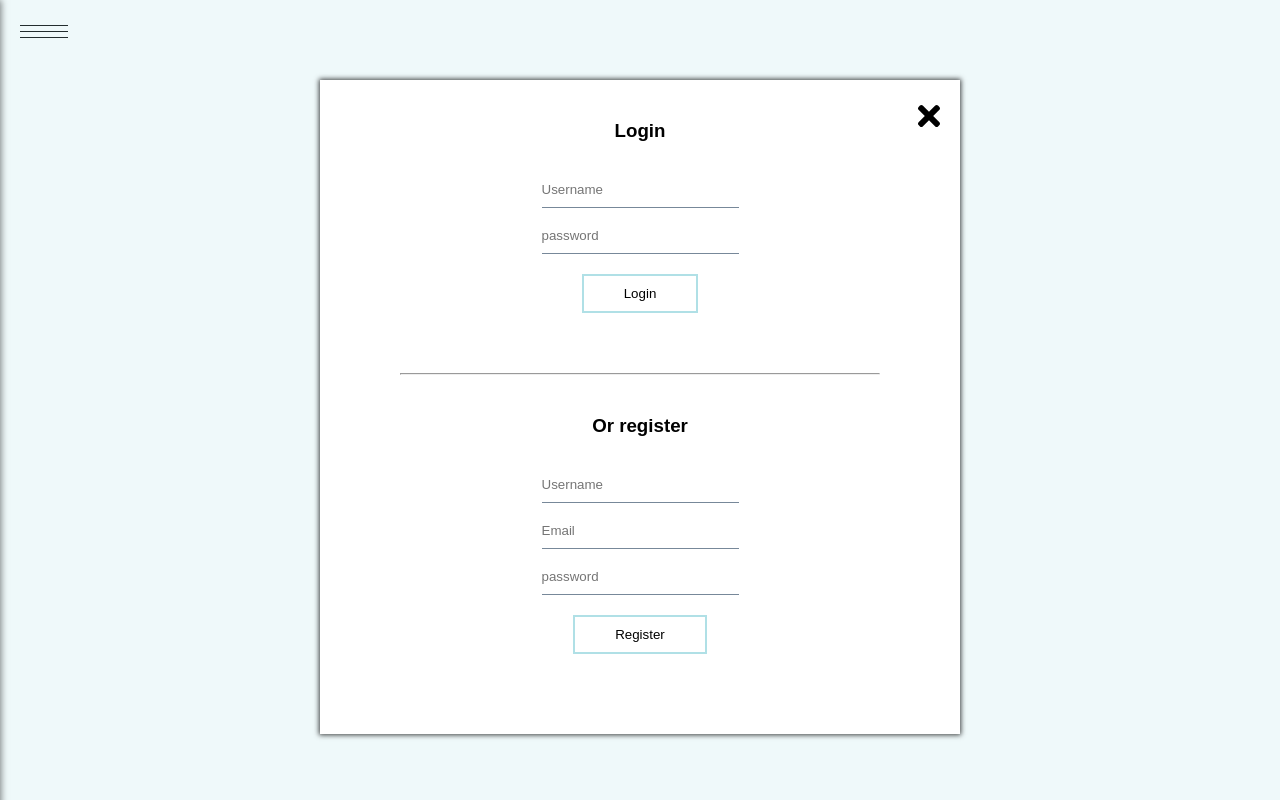
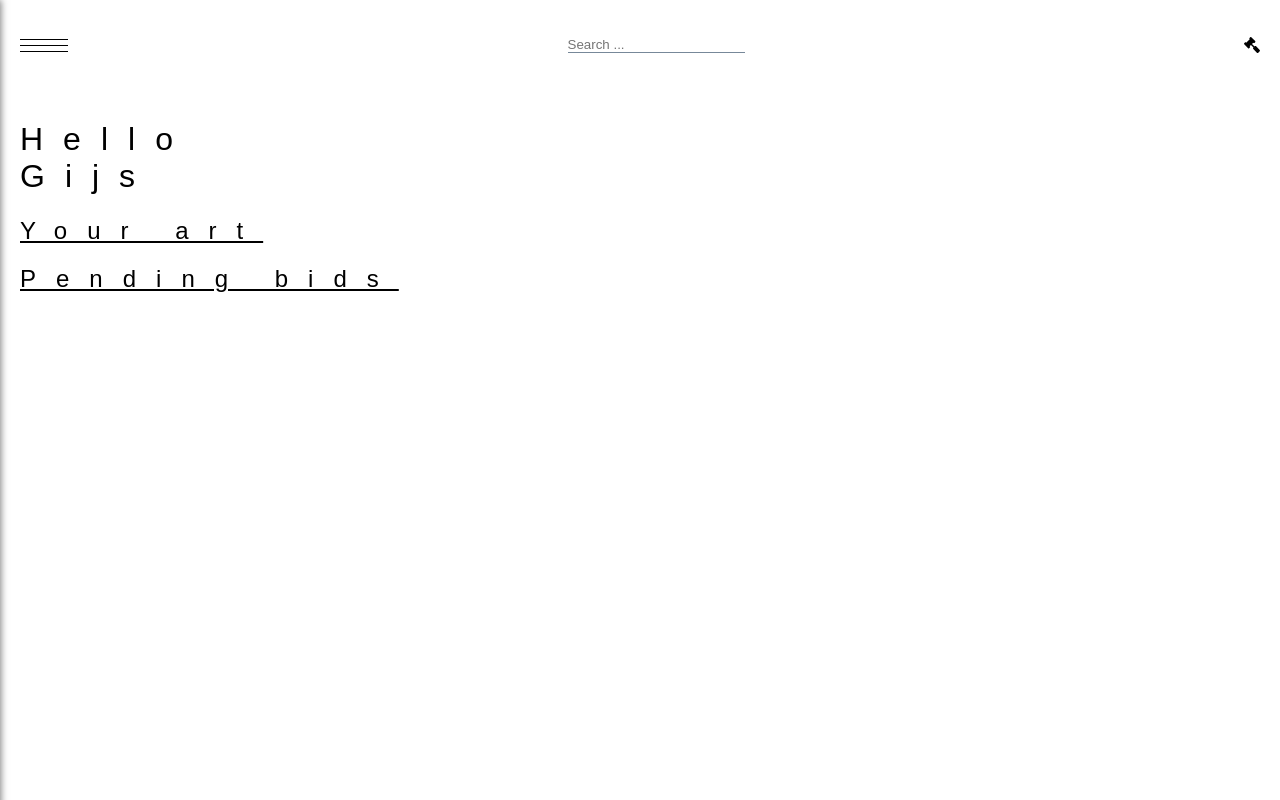
Before and after one commit to gijslebesque/the-art-project, a React (Create React App) app in the folder client/: page /profile in a window 1280 px wide. Built offline with nearby package versions, Linux system fonts and the light colour scheme; what webfontloader would draw is missing.

Commit message:
login and register logic

```diff
--- a/client/src/App.js
+++ b/client/src/App.js
@@ -5,29 +5,25 @@ import Navbar from './components/Navbar.jsx';
 import Home from './components/Home.js';
 import SideNav from './components/SideNav.jsx';
 import LoginModal from './components/LoginModal.js';
+import AuthService from './authenticate.js';
+import Profile from './components/Profile.js';
 
-import { library } from '@fortawesome/fontawesome-svg-core'
-import { faIgloo, faTimes } from '@fortawesome/free-solid-svg-icons'
+import { library } from '@fortawesome/fontawesome-svg-core';
+import { faIgloo, faTimes, faGavel } from '@fortawesome/free-solid-svg-icons';
 
-library.add(faIgloo, faTimes)
+library.add(faIgloo, faTimes, faGavel);
+
 
 class App extends Component {
 	constructor(props){
 		super(props)
 		this.state = {
+			loading: false,
+			isLoggedIn: false,
 			sideNaveOpen: false,
-			loginModalOpen: true,
-			login: {
-				username: "",
-				password: ""
-			},
-			register: {
-				username: "",
-				email: "",
-				password: ""
-			}
-
+			loginModalOpen: false,
 		}
+		this.service = new AuthService()
 	}
 
 	toggleSideNav = (toggle) =>{
@@ -38,15 +34,73 @@ class App extends Component {
 		this.setState({loginModalOpen:toggle})
 	}
 
+	handleLoginSubmit = (e, input) => {
+		e.preventDefault();
+		const {username, password } = input;
+		console.log(username)
+      	this.service.login(username, password)
+			.then( res => {
+				console.log(res);
+				// if(!res.message){
+				// 	history.push("/tasks")
+				// }
+				// else{
+				// 	this.setState(prevState => ({
+				// 		register: {
+				// 			...prevState.register,
+				// 			errorMessage: res.message
+				// 		}
+				// 	}))
+				// }
+
+			}).catch( err => console.log(err));
+	}
+
+	handleRegisterSubmit = (e, input) => {
+		e.preventDefault();
+		const {username, email, password } = input;
+		console.log(username)
+      	this.service.register(username, email, password)
+			.then( res => {
+				console.log(res);
+				// if(!res.message){
+				// 	history.push("/tasks")
+				// }
+				// else{
+				// 	this.setState(prevState => ({
+				// 		register: {
+				// 			...prevState.register,
+				// 			errorMessage: res.message
+				// 		}
+				// 	}))
+				// }
+
+			}).catch( err => console.log(err));
+	}
+
+
 
 	render() {
+		console.log(this.state)
     	return (
     		<div className="App">
     			<Navbar toggleSideNav={this.toggleSideNav}/>
-				<SideNav toggleSideNav={this.toggleSideNav} isOpen={this.state.sideNaveOpen}/>
-				<LoginModal toggleLoginModal={this.toggleLoginModal} isOpen={this.state.loginModalOpen} />
+				<SideNav
+					toggleSideNav={this.toggleSideNav}
+					isOpen={this.state.sideNaveOpen}
+					userLoggedIn={this.state.isLoggedIn}
+					toggleLoginModal={this.toggleLoginModal}
+				/>
+
+				<LoginModal
+					toggleLoginModal={this.toggleLoginModal}
+					isOpen={this.state.loginModalOpen}
+					handleLoginSubmit={this.handleLoginSubmit}
+					handleRegisterSubmit={this.handleRegisterSubmit}
+				/>
 				<Switch>
         			<Route exact path='/' component={Home}/>
+					<Route exact path='/profile' component={Profile}/>
       			</Switch>
       		</div>
     	);
--- a/client/src/authenticate.js
+++ b/client/src/authenticate.js
@@ -4,7 +4,7 @@ class AuthService {
   constructor() {
 
     const service = axios.create({
-      baseURL: 'http://localhost:5000/api',
+      baseURL: 'http://localhost:3001/api',
       withCredentials: true
     });
     this.service = service;
@@ -17,8 +17,8 @@ class AuthService {
     return this.service.post('/logout')
     .then(response => response.data)
   }
-  signup = (username, password) => {
-    return this.service.post('/register', {username, password})
+  register = (username, email, password) => {
+    return this.service.post('/register', {username, email, password})
     .then(response => response.data)
   }
   loggedin = () => {
--- a/client/src/components/LoginModal.js
+++ b/client/src/components/LoginModal.js
@@ -9,7 +9,38 @@ import { FontAwesomeIcon } from '@fortawesome/react-fontawesome'
 class LoginModal extends Component {
     constructor(props){
         super(props)
+        this.state = {
+            login: {
+				username: "",
+				password: ""
+			},
+			register: {
+				username: "",
+				email: "",
+				password: ""
+			}
+        }
     }
+
+    handleChangeLogin = e => {
+        const {name, value} = e.target;
+        this.setState(prevState => ({
+        	login: {
+            	...prevState.login,
+            	[name]: value
+          	}
+      	}));
+    }
+
+    handleChangeRegister = e => {
+    	const {name, value} = e.target;
+    		this.setState(prevState => ({
+        	register: {
+            	...prevState.register,
+            	[name]: value
+        	}
+    	}));
+	}
 
 	render() {
         let cssClass = "";
@@ -27,18 +58,18 @@ class LoginModal extends Component {
                     onClick={e => {this.props.toggleLoginModal(false)}}
                 />
                     <h3>Login</h3>
-                    <form>
-                        <input type="text" placeholder="Username" name="username"/>
-                        <input type="Password" placeholder="password" name="password"/>
+                    <form onSubmit={e => {this.props.handleLoginSubmit(e, this.state.login)}}>
+                        <input type="text" placeholder="Username" name="username" onChange={this.handleChangeLogin} value={this.state.login.username}/>
+                        <input type="Password" placeholder="Password" name="password" onChange={this.handleChangeLogin} value={this.state.login.password}/>
                         <Button type="submit" text="Login"/>
 
                     </form>
                     <hr/>
                     <h3>Or register</h3>
-                    <form>
-                        <input type="text" placeholder="Username" name="username"/>
-                        <input type="email" placeholder="Email" name="email"/>
-                        <input type="Password" placeholder="password" name="password"/>
+                    <form onSubmit={e => {this.props.handleRegisterSubmit(e, this.state.register)}}>
+                        <input type="text" placeholder="Username" name="username" onChange={this.handleChangeRegister} value={this.state.register.username}/>
+                        <input type="email" placeholder="Email" name="email" onChange={this.handleChangeRegister} value={this.state.register.email}/>
+                        <input type="Password" placeholder="Password" name="password" onChange={this.handleChangeRegister} value={this.state.register.password}/>
                         <Button type="submit" text="Register"/>
 
                     </form>
--- a/client/src/components/Navbar.jsx
+++ b/client/src/components/Navbar.jsx
@@ -1,21 +1,27 @@
 import React from 'react';
 import '../styles/navbar.scss';
+import { FontAwesomeIcon } from '@fortawesome/react-fontawesome';
 
 const Navbar = props => {
 
 	return (
 
 		<nav className="nav">
-		<div className="hamburger" onClick={() => props.toggleSideNav(true)}>
-					<span></span>
-					<span></span>
-					<span></span>
-				</div>
+			<div className="hamburger" onClick={() => props.toggleSideNav(true)}>
+				<span></span>
+				<span></span>
+				<span></span>
+			</div>
 
 
 			<form action="">
-				<input type="text"/>
+				<input type="text" placeholder="Search ..."/>
 			</form>
+			<FontAwesomeIcon
+				icon="gavel"
+				size="1x"
+				style={{ transform: "scaleX(-1)"}}
+			/>
 		</nav>
 	)
 
--- /dev/null
+++ b/client/src/components/Profile.js
@@ -0,0 +1,24 @@
+import React, {Component} from 'react';
+
+
+class Profile extends Component  {
+    constructor(props){
+        super(props)
+        this.state = {
+            user: {
+                username:"Gijs"
+            }
+        }
+    }
+    render() {
+        return(
+            <div className="profile">
+                <h1>Hello <br/>{this.state.user.username}</h1>
+                <h2>Your art</h2>
+                <h2>Pending bids</h2>
+            </div>
+        )
+    }
+}
+
+export default Profile;
--- a/client/src/components/SideNav.jsx
+++ b/client/src/components/SideNav.jsx
@@ -12,7 +12,21 @@ const sideNav = props => {
     }
 
 
+    let linkToProfile;
+    if(props.userLoggedIn){
+        linkToProfile = <Link to="/">Your profile</Link>
+    }
+    else {
+        linkToProfile = <p onClick={e =>{
+            props.toggleSideNav(false)
+            props.toggleLoginModal(true)}
+        }>Your profile</p>
+    }
+
+
     return (
+
+
         <div>
             <div className={`side-nav ${cssClass}`}>
                 <FontAwesomeIcon
@@ -23,7 +37,7 @@ const sideNav = props => {
                 />
                 <div className="navigation">
                     <Link to="/">Home</Link>
-                    <Link to="/">Profile</Link>
+                    {linkToProfile}
                     <Link to="/">Add art</Link>
                 </div>
             </div>
--- /dev/null
+++ b/client/src/history.js
@@ -0,0 +1,2 @@
+import { createBrowserHistory } from 'history';
+export default createBrowserHistory();
--- a/client/src/index.js
+++ b/client/src/index.js
@@ -3,8 +3,10 @@ import ReactDOM from 'react-dom';
 import './index.css';
 import App from './App';
 import * as serviceWorker from './serviceWorker';
-import { BrowserRouter as Router } from 'react-router-dom';
+import { Router } from 'react-router-dom';
 import WebFont from 'webfontloader';
+import history from './history';
+
 
 WebFont.load({
     google: {
@@ -14,7 +16,7 @@ WebFont.load({
 
 
 ReactDOM.render((
-        <Router>
+        <Router history={history}>
             <App />
         </Router>),
     document.getElementById('root'));
--- a/client/src/styles/App.scss
+++ b/client/src/styles/App.scss
@@ -1,11 +1,21 @@
 body {
 	font-family: 'Titillium Web', sans-serif;
 	padding:20px;
+	margin-top:80px;
 }
 
 //general
 *:focus {
     outline: none;
+}
+h1{
+	letter-spacing: 20px;
+	font-weight: 100;
+}
+h2{
+	letter-spacing: 20px;
+	font-weight: 100;
+	text-decoration: underline;
 }
 
 h3 {
--- a/client/src/styles/hero.scss
+++ b/client/src/styles/hero.scss
@@ -1,7 +1,3 @@
 .hero{
     height:50vh;
-    h1{
-        letter-spacing: 20px;
-        font-weight: 100;
-    }
 }
--- a/client/src/styles/navbar.scss
+++ b/client/src/styles/navbar.scss
@@ -1,11 +1,17 @@
-.hamburger {
-	position: absolute;
-	left:20px;
-	top:20px;
-}
+
 
 .nav{
-	padding:20px;
+    display: flex;
+    padding:20px;
+    position:fixed;
+    top:0;
+    left:0;
+    right:0;
+    height:50px;
+    align-items: center;
+    input{
+        padding:0px;
+    }
 }
 
 .hamburger span{
--- a/client/src/styles/sideNav.scss
+++ b/client/src/styles/sideNav.scss
@@ -37,7 +37,8 @@
         margin-top:80px;
         display: flex;
         flex-direction: column;
-        a{
+        a,p{
+            margin-top:0;
             color:black;
             text-decoration: none;
             margin-bottom:40px;
```
